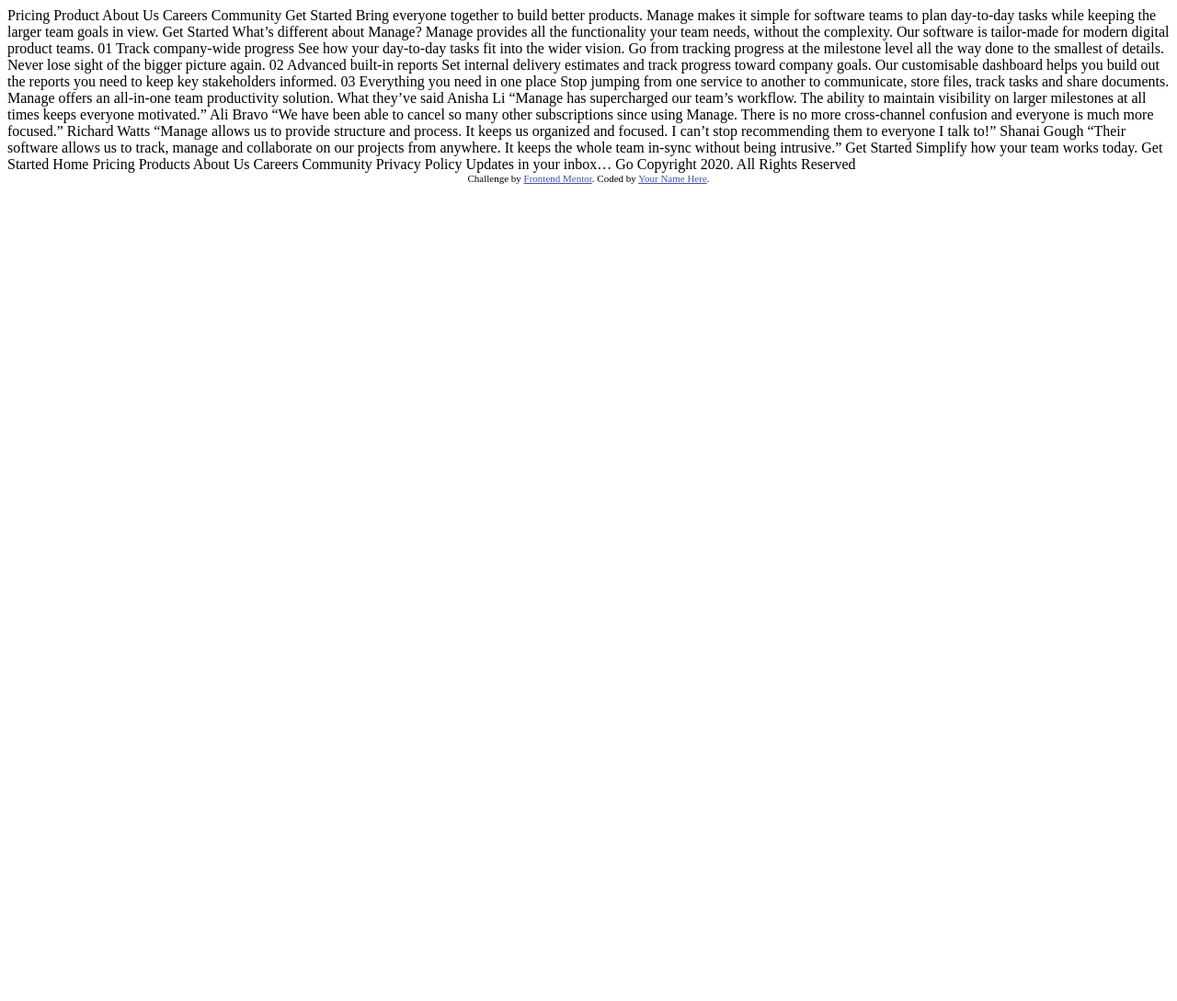
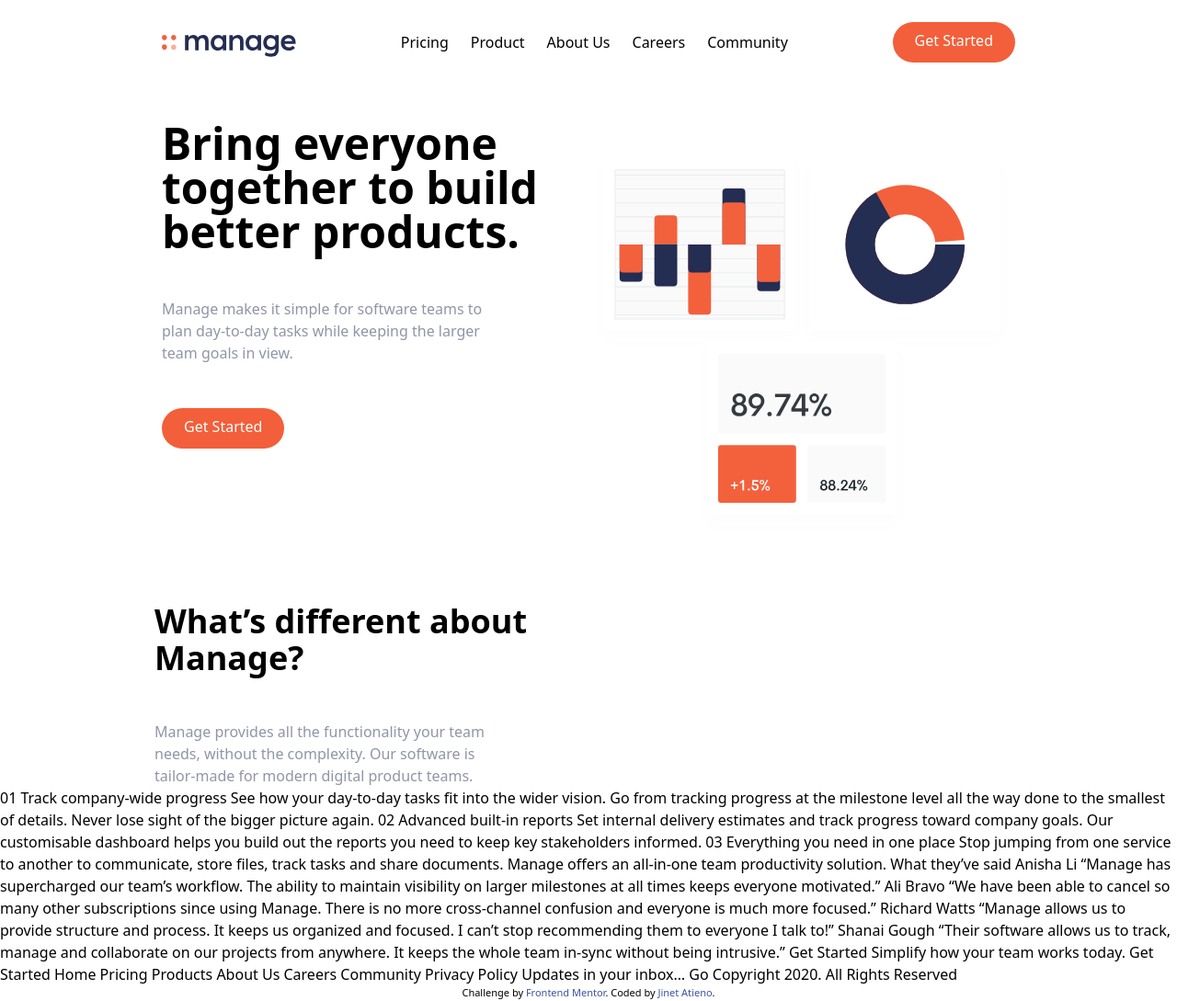
Before and after one commit to Jonyango/manage-landing-page, a website: page index.html in a window 1280 px wide. Shown: the whole page at 92% size. Before the commit the page ends 800 px from the top, so only its background shows below. Drawn offline with Linux system fonts and the light colour scheme; files whose address does not match are found by name.

Commit message:
added tailwind config. Laid down the structure of the page

```diff
--- a/index.html
+++ b/index.html
@@ -5,7 +5,7 @@
   <meta name="viewport" content="width=device-width, initial-scale=1.0"> <!-- displays site properly based on user's device -->
 
   <link rel="icon" type="image/png" sizes="32x32" href="./images/favicon-32x32.png">
-
+  <link href='/css/main.css' rel='stylesheet'>
   <title>Frontend Mentor | Manage landing page</title>
 
   <!-- Feel free to remove these styles or customise in your own stylesheet 👍 -->
@@ -15,27 +15,81 @@
   </style>
 </head>
 <body>
+  <!-- The Navigation bar -->
+  <nav class="relative container mx-auto p-6">
+    <!-- Flex container -->
+    <div class="flex items-center justify-between">
+      <!-- Landing Page Logo -->
+      <div class="pt-2">
+        <img src="./images/logo.svg" alt="Logo"/>
+      </div>
+      <!-- Navigation Menu -->
+      <div class=" hidden md:flex space-x-6">
+        <a href="#" class="hover:text-darkGrayishBlue">Pricing</a>
+        <a href="#" class="hover:text-darkGrayishBlue">Product</a>
+        <a href="#" class="hover:text-darkGrayishBlue">About Us</a>
+        <a href="#" class="hover:text-darkGrayishBlue">Careers</a>
+        <a href="#" class="hover:text-darkGrayishBlue">Community</a>
+      </div>
+      <!-- Getting started button -->
+      <a class="hidden md:block p-3 px-6 pt-2 bg-brightRed text-white rounded-full baseline hover:bg-brightRedLight">Get Started</a>
+    </div>
+  </nav>
 
-  Pricing
-  Product
-  About Us
-  Careers
-  Community
+  <!-- Hero Section -->
 
-  Get Started
+  <section id="hero">
+    <!-- flex container -->
+    <div class="container flex flex-col-reverse items-center px-6 mx-auto mt-10 space-y-0 md:space-y-0 md:flex-row">
+      <!-- Content on the Left -->
+      <div class="flex flex-col mb-32 space-y-12 md:w-1/2">
+        <h1 class="max-w-md text-4xl font-bold text-center md:text-5xl md:text-left">
+          Bring everyone together to build better products.
+        </h1>
+        <p class="max-w-sm text-center text-darkGrayishBlue md:text-left">  Manage makes it simple for software teams to plan day-to-day
+          tasks while keeping the larger team goals in view.</p>
+          <div class="flex justify-center md:justify-start">      <a class="p-3 px-6 pt-2 bg-brightRed text-white rounded-full baseline hover:bg-brightRedLight">Get Started</a>
+          </div>
+      </div>
+      <!-- Content on the Right -->
+      <div class="md:w-1/2">
+        <img src="/images//illustration-intro.svg" alt="Iluustration Into">
 
-  Bring everyone together to build better products.
+      </div>
+    </div>
+  </section>
 
-  Manage makes it simple for software teams to plan day-to-day
-  tasks while keeping the larger team goals in view.
+  <!-- The Feature Section -->
+  <section id="feature">
+    <!-- Flex container -->
+    <div class="container flex flex-col px-4 mx-auto mt-10 space-y-12 md:space-y-0 md:flex-row">
+     <!-- What's Different Container -->
+      <div class='flex flex-col space-y-12 md:w-1/2'>
+      <h2 class="max-w-md text-4xl font-bold text-center md:text-left">What’s different about Manage?</h2>
+      <p class="max-w-sm text-center text-darkGrayishBlue md:text-left">
+        Manage provides all the functionality your team needs, without
+        the complexity. Our software is tailor-made for modern digital
+        product teams. </p>
+    </div>
 
-  Get Started
+      <!-- Numbered List Container -->
+      <div class="flex flex-col space-y-8 md:w-1/2"></div>
 
-  What’s different about Manage?
+    </div>
 
-  Manage provides all the functionality your team needs, without
-  the complexity. Our software is tailor-made for modern digital
-  product teams.
+  </section>
+
+
+
+
+
+
+
+
+
+
+
+
 
   01
   Track company-wide progress
@@ -92,10 +146,9 @@
 
   Copyright 2020. All Rights Reserved
 
-
   <div class="attribution">
     Challenge by <a href="https://www.frontendmentor.io?ref=challenge" target="_blank">Frontend Mentor</a>.
-    Coded by <a href="#">Your Name Here</a>.
+    Coded by <a href="#">Jinet Atieno</a>.
   </div>
 </body>
 </html>
--- /dev/null
+++ b/input.css
@@ -0,0 +1,3 @@
+@tailwind base;
+@tailwind components;
+@tailwind utilities;
--- /dev/null
+++ b/tailwind.config.js
@@ -0,0 +1,26 @@
+module.exports = {
+  content: ['./index.html','./*.html'],
+  theme: {
+    screens:{
+      sm:'375px',
+      md:'768px',
+      lg:'976px',
+      xl:'1440px'
+
+    },
+    extend: {
+      colors:{
+        brightRed:'hsl(12, 88%, 59%)',
+        brightRedLight:'hsl(12, 88%, 69%)',
+        brightRedSupLight:"hsl(12, 88%, 95%",
+        darkBlue:'hsl(228, 39%, 23%)',
+        darkGrayishBlue: "hsl(227, 12%, 61%)",
+        veryDarkBlue: "hsl(233, 12%, 13%)",
+        veryPaleRed: "hsl(13, 100%, 96%)",
+        veryLightGray: "hsl(0, 0%, 98%)"
+      }
+
+    },
+  },
+  plugins: [],
+}
```
Also changed, not shown: package.json (added, +27 -0 lines), README.md, css/main.css (added), 2 other files.
